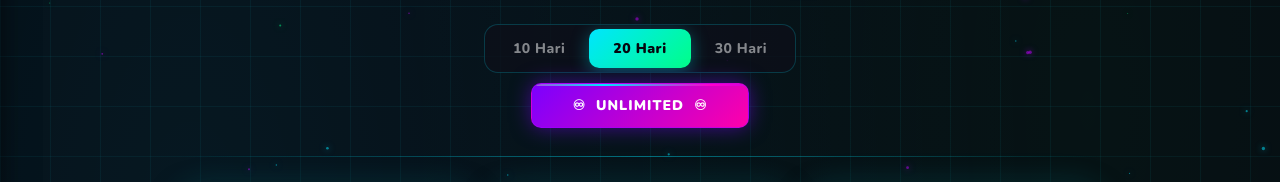
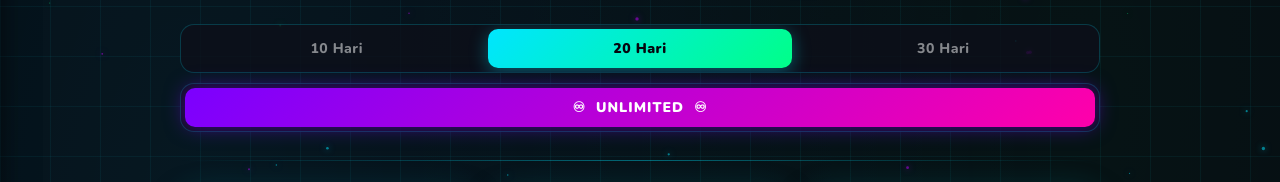
Before and after one commit to Alwaysnyzzz/new-website-nyzz, a website: page panelptero.html in a window 1280 px wide. Shown: the part 194-376 px from the top of the page. Drawn offline with nearby package versions, Linux system fonts and the light colour scheme.

Commit message:
Fresh copy from storage

```diff
--- a/panelptero.html
+++ b/panelptero.html
@@ -30,19 +30,20 @@
         /* Duration toggle */
         .duration-wrapper {
             display: flex; flex-direction: column;
-            align-items: center; gap: 10px;
+            align-items: center; gap: 8px;
             margin-bottom: 28px; animation: fadeInUp 0.6s 0.1s ease both;
         }
+        /* Baris 1: 10 / 20 / 30 Hari */
         .duration-group {
             display: flex; gap: 0; background: rgba(13,15,25,0.8);
             border: 1px solid rgba(0,229,255,0.2); border-radius: 14px; overflow: hidden;
-            padding: 4px;
+            padding: 4px; width: 100%;
         }
         .duration-btn {
-            background: transparent; border: none; color: rgba(255,255,255,0.5);
+            flex: 1; background: transparent; border: none; color: rgba(255,255,255,0.4);
             font-family: 'Nunito', sans-serif; font-size: 14px; font-weight: 800;
-            padding: 10px 24px; border-radius: 10px; cursor: pointer;
-            transition: 0.25s; letter-spacing: 0.5px;
+            padding: 10px 0; border-radius: 10px; cursor: pointer;
+            transition: 0.25s; letter-spacing: 0.3px; text-align: center;
         }
         .duration-btn:hover { color: #00e5ff; background: rgba(0,229,255,0.08); }
         .duration-btn.active {
@@ -50,35 +51,34 @@
             color: #06070f; font-weight: 900;
             box-shadow: 0 4px 18px rgba(0,229,255,0.35);
         }
-        /* Unlimited tab sendiri di bawah */
-        .unlimited-tab-wrap {
-            width: 100%; display: flex; justify-content: center;
+        /* Baris 2: UNLIMITED — dalam kotak sendiri tapi style sama */
+        .unlimited-row {
+            width: 100%;
+            background: rgba(13,15,25,0.8);
+            border: 1px solid rgba(0,229,255,0.2); border-radius: 14px;
+            padding: 4px;
         }
         .unlimited-tab {
+            width: 100%; background: transparent; border: none;
+            color: rgba(255,255,255,0.4);
+            font-family: 'Nunito', sans-serif; font-size: 14px; font-weight: 800;
+            padding: 10px 0; border-radius: 10px; cursor: pointer;
+            transition: 0.25s; letter-spacing: 1px; text-align: center;
             position: relative; overflow: hidden;
-            background: linear-gradient(135deg, #0a0015, #15002a) !important;
-            border: 1.5px solid rgba(180,0,255,0.5) !important;
-            color: #fff !important; font-weight: 900 !important;
-            font-size: 14px !important;
-            padding: 12px 40px !important; border-radius: 14px !important;
-            letter-spacing: 1px;
-            box-shadow: 0 0 25px rgba(180,0,255,0.3), 0 0 50px rgba(180,0,255,0.1) !important;
-            animation: unlimitedPulse 2s ease-in-out infinite !important;
-        }
-        .unlimited-tab::before {
+            display: block;
+        }
+        .unlimited-tab::before { display: none; } /* hapus animasi lama */
+        .unlimited-tab:hover { color: #bf7fff; background: rgba(123,0,255,0.08); }
+        .unlimited-tab.active {
+            background: linear-gradient(135deg, #7b00ff, #cc00ff, #ff00aa);
+            color: #fff; font-weight: 900;
+            box-shadow: 0 4px 22px rgba(180,0,255,0.5);
+        }
+        .unlimited-tab.active::after {
             content: ''; position: absolute; top: 0; left: 0; right: 0; height: 2px;
             background: linear-gradient(90deg, #7b00ff, #ff00cc, #00e5ff, #ff00cc, #7b00ff);
             background-size: 200% 100%; animation: shineBar 1.5s linear infinite;
-        }
-        .unlimited-tab.active {
-            background: linear-gradient(135deg, #7b00ff, #cc00ff, #ff00aa) !important;
-            border-color: #ff00cc !important;
-            box-shadow: 0 0 40px rgba(180,0,255,0.6), 0 8px 30px rgba(255,0,170,0.3) !important;
-            animation: none !important;
-        }
-        @keyframes unlimitedPulse {
-            0%,100% { box-shadow: 0 0 25px rgba(180,0,255,0.3), 0 0 50px rgba(180,0,255,0.1); }
-            50%      { box-shadow: 0 0 40px rgba(255,0,170,0.5), 0 0 70px rgba(180,0,255,0.2); }
+            border-radius: 10px 10px 0 0;
         }
 
         .divider {
@@ -567,8 +567,8 @@
                 <button class="duration-btn active" data-durasi="20">20 Hari</button>
                 <button class="duration-btn" data-durasi="30">30 Hari</button>
             </div>
-            <div class="unlimited-tab-wrap">
-                <button class="duration-btn unlimited-tab" data-durasi="unlimited">♾&nbsp;&nbsp;UNLIMITED&nbsp;&nbsp;♾</button>
+            <div class="unlimited-row">
+                <button class="unlimited-tab" data-durasi="unlimited">♾&nbsp; UNLIMITED &nbsp;♾</button>
             </div>
         </div>
 
@@ -915,35 +915,7 @@
             box-shadow: 0 4px 18px rgba(0,229,255,0.35);
         }
         /* Unlimited tab sendiri di bawah */
-        .unlimited-tab-wrap {
-            width: 100%; display: flex; justify-content: center;
-        }
-        .unlimited-tab {
-            position: relative; overflow: hidden;
-            background: linear-gradient(135deg, #0a0015, #15002a) !important;
-            border: 1.5px solid rgba(180,0,255,0.5) !important;
-            color: #fff !important; font-weight: 900 !important;
-            font-size: 14px !important;
-            padding: 12px 40px !important; border-radius: 14px !important;
-            letter-spacing: 1px;
-            box-shadow: 0 0 25px rgba(180,0,255,0.3), 0 0 50px rgba(180,0,255,0.1) !important;
-            animation: unlimitedPulse 2s ease-in-out infinite !important;
-        }
-        .unlimited-tab::before {
-            content: ''; position: absolute; top: 0; left: 0; right: 0; height: 2px;
-            background: linear-gradient(90deg, #7b00ff, #ff00cc, #00e5ff, #ff00cc, #7b00ff);
-            background-size: 200% 100%; animation: shineBar 1.5s linear infinite;
-        }
-        .unlimited-tab.active {
-            background: linear-gradient(135deg, #7b00ff, #cc00ff, #ff00aa) !important;
-            border-color: #ff00cc !important;
-            box-shadow: 0 0 40px rgba(180,0,255,0.6), 0 8px 30px rgba(255,0,170,0.3) !important;
-            animation: none !important;
-        }
-        @keyframes unlimitedPulse {
-            0%,100% { box-shadow: 0 0 25px rgba(180,0,255,0.3), 0 0 50px rgba(180,0,255,0.1); }
-            50%      { box-shadow: 0 0 40px rgba(255,0,170,0.5), 0 0 70px rgba(180,0,255,0.2); }
-        }
+
 
         .divider {
             height: 1px;
@@ -1431,8 +1403,8 @@
                 <button class="duration-btn active" data-durasi="20">20 Hari</button>
                 <button class="duration-btn" data-durasi="30">30 Hari</button>
             </div>
-            <div class="unlimited-tab-wrap">
-                <button class="duration-btn unlimited-tab" data-durasi="unlimited">♾&nbsp;&nbsp;UNLIMITED&nbsp;&nbsp;♾</button>
+            <div class="unlimited-row">
+                <button class="unlimited-tab" data-durasi="unlimited">♾&nbsp; UNLIMITED &nbsp;♾</button>
             </div>
         </div>
 
@@ -1745,11 +1717,9 @@
             const cards20 = document.getElementById('cards20');
             const cards30 = document.getElementById('cards30');
 
-            // Tab biasa (10/20/30) — unlimited tidak dipengaruhi
             let unlimitedActive = false;
 
             function setActiveDuration(durasi) {
-                // Update active class hanya untuk btn biasa
                 durasiButtons.forEach(btn => {
                     if (btn.getAttribute('data-durasi') !== 'unlimited') {
                         btn.classList.toggle('active', btn.getAttribute('data-durasi') === durasi);
@@ -1762,19 +1732,26 @@
 
             function toggleUnlimited() {
                 unlimitedActive = !unlimitedActive;
-                const unliBtn = document.querySelector('.unlimited-tab');
-                unliBtn.classList.toggle('active', unlimitedActive);
+                // Target semua elemen dengan class unlimited-tab
+                document.querySelectorAll('.unlimited-tab').forEach(btn => {
+                    btn.classList.toggle('active', unlimitedActive);
+                });
                 cardsUnlimited.style.display = unlimitedActive ? 'flex' : 'none';
             }
 
+            // Event: tab biasa (10/20/30)
             durasiButtons.forEach(btn => {
+                if (btn.getAttribute('data-durasi') !== 'unlimited') {
+                    btn.addEventListener('click', function() {
+                        setActiveDuration(this.getAttribute('data-durasi'));
+                    });
+                }
+            });
+
+            // Event: unlimited tab (pakai class, bukan data-durasi di durasiButtons)
+            document.querySelectorAll('.unlimited-tab').forEach(btn => {
                 btn.addEventListener('click', function() {
-                    const d = this.getAttribute('data-durasi');
-                    if (d === 'unlimited') {
-                        toggleUnlimited();
-                    } else {
-                        setActiveDuration(d);
-                    }
+                    toggleUnlimited();
                 });
             });
 
```
